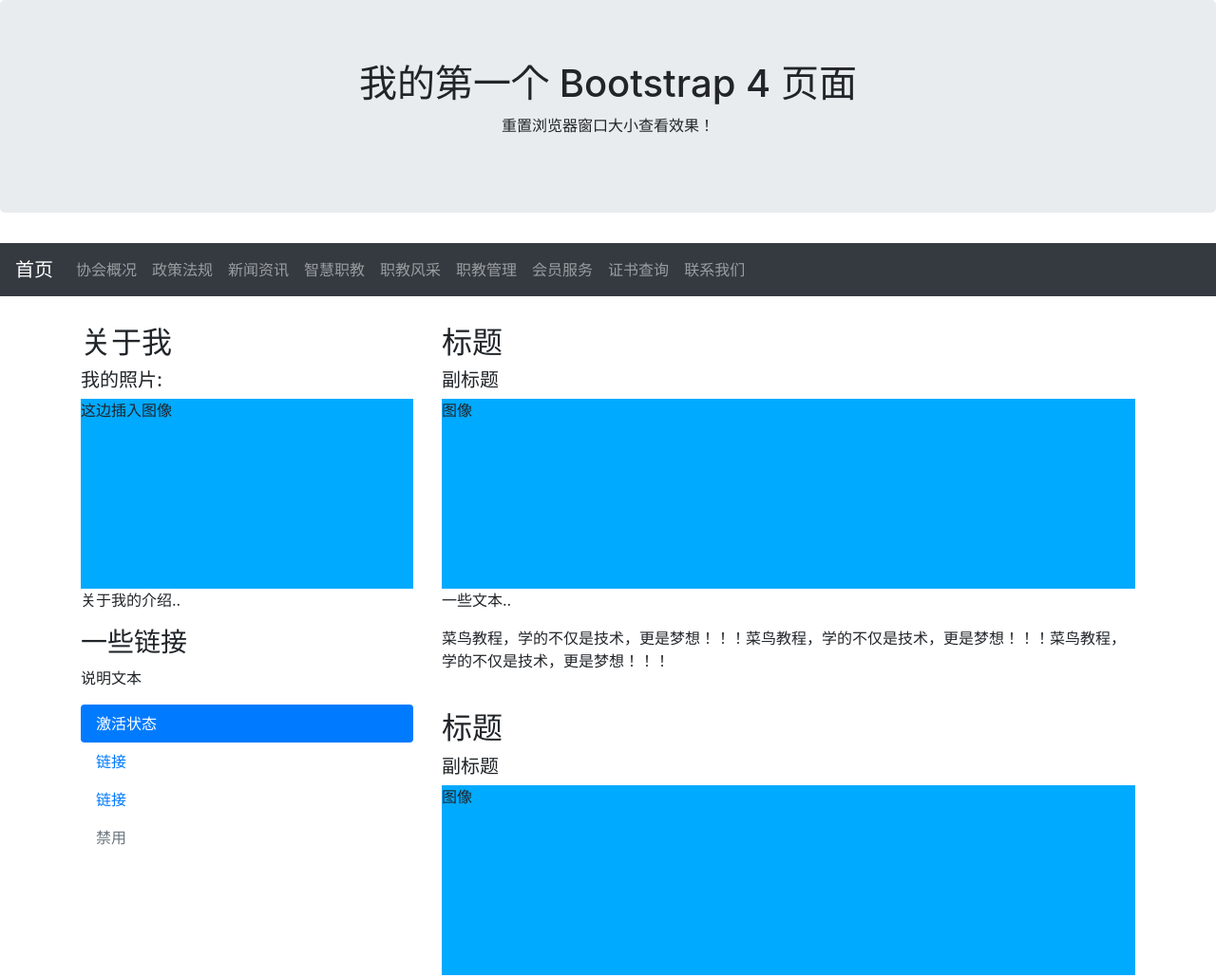
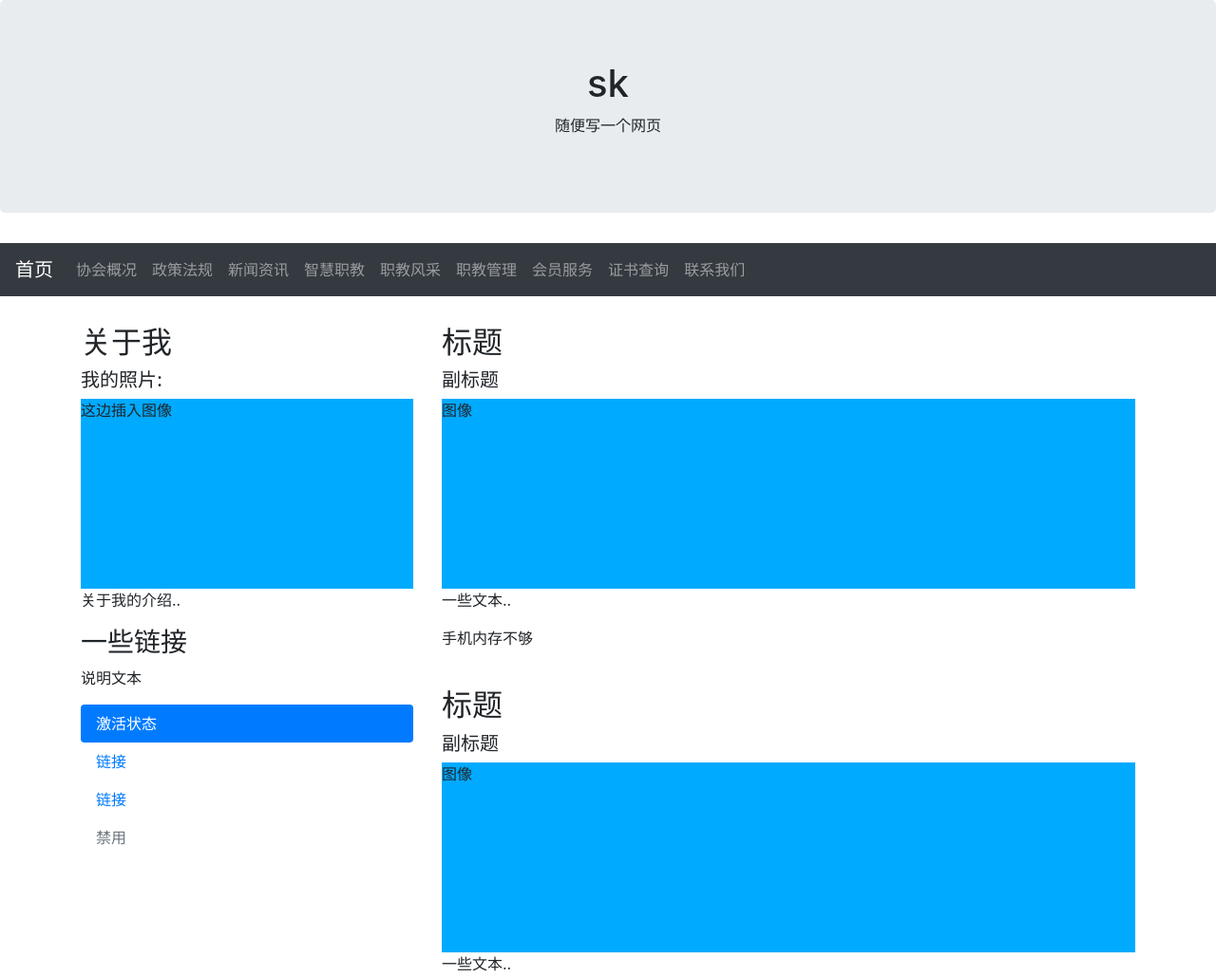
Before and after one commit to RUN-YRQ/eduwep, a plain HTML site: page index.html in a window 1280 px wide. Shown: the top 1030 px of the page at 95% size. Drawn offline with nearby package versions, Linux system fonts and the light colour scheme.

Commit message:
Update index.html

```diff
--- a/index.html
+++ b/index.html
@@ -18,8 +18,8 @@
 <body>
 
 <div class="jumbotron text-center" style="margin-bottom:10">
-  <h1>我的第一个 Bootstrap 4 页面</h1>
-  <p>重置浏览器窗口大小查看效果！</p>
+  <h1>sk</h1>
+  <p>随便写一个网页</p>
 </div>
 
 <nav class="navbar navbar-expand-sm bg-dark navbar-dark">
@@ -90,7 +90,7 @@
       <h5>副标题</h5>
       <div class="fakeimg">图像</div>
       <p>一些文本..</p>
-      <p>菜鸟教程，学的不仅是技术，更是梦想！！！菜鸟教程，学的不仅是技术，更是梦想！！！菜鸟教程，学的不仅是技术，更是梦想！！！</p>
+      <p>手机内存不够</p>
       <br>
       <h2>标题</h2>
       <h5>副标题</h5>
```
